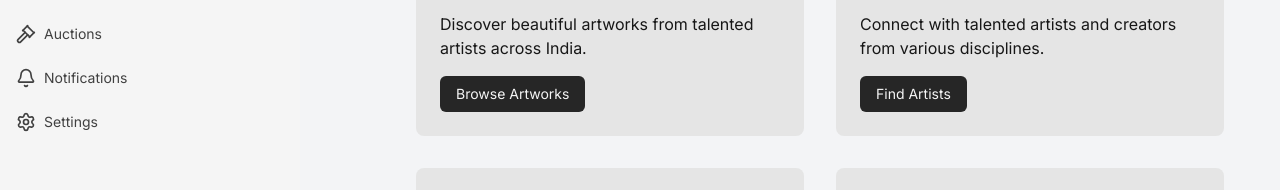
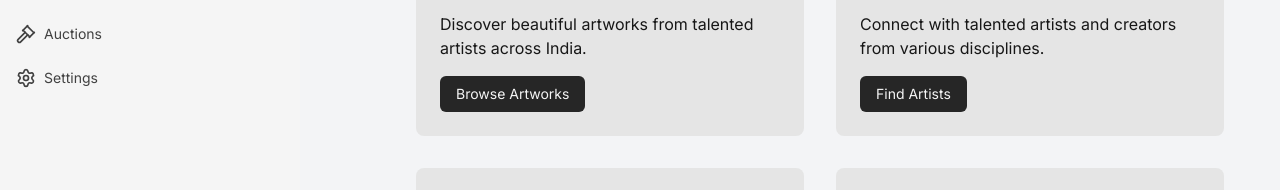
Before and after one commit to BenakKishanJ/Hacksmiths_Codefury, a Next.js app: page /home in a window 1280 px wide. Shown: the part 280-470 px from the top of the page. Built offline with nearby package versions, Linux system fonts and the light colour scheme; no server answers.

Commit message:
Update Sidebar

```diff
--- a/components/Sidebar.tsx
+++ b/components/Sidebar.tsx
@@ -59,13 +59,6 @@ export function AppSidebar() {
       href: "/auctions",
       icon: (
         <Gavel className="text-neutral-700 dark:text-neutral-200 h-5 w-5 flex-shrink-0" />
-      ),
-    },
-    {
-      label: "Notifications",
-      href: "/notifications",
-      icon: (
-        <Bell className="text-neutral-700 dark:text-neutral-200 h-5 w-5 flex-shrink-0" />
       ),
     },
     {
```
